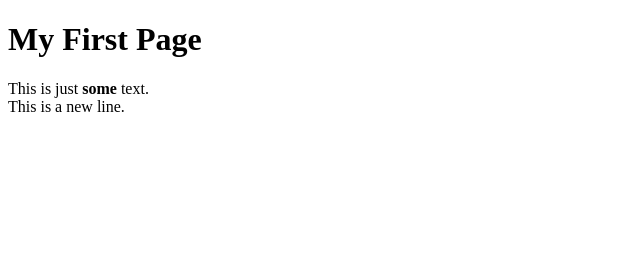
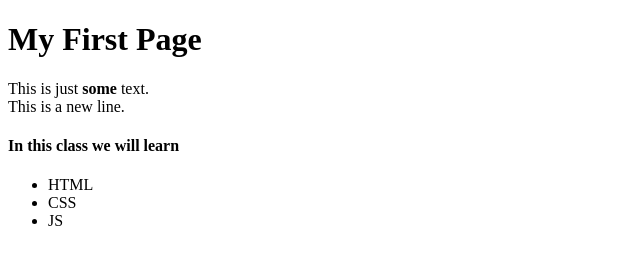
Before and after one commit to RGeorge482/csp_labs, a plain HTML site: page wk2/index.html in a window 1280 px wide. Shown: the whole page, without its empty margins (0-640 px from the left). Drawn offline with Linux system fonts and the light colour scheme.

Commit message:
list added

```diff
--- a/wk2/index.html
+++ b/wk2/index.html
@@ -7,5 +7,11 @@
     <!--Content goes here-->
     <h1>My First Page</h1>
     <p>This is just <b>some</b> text. <br> This is a new line.</p>
+    <h4>In this class we will learn</h4>
+    <ul>
+        <li>HTML</li>
+        <li>CSS</li>
+        <li>JS</li>
+    </ul>
 </body>
 </html>
```
